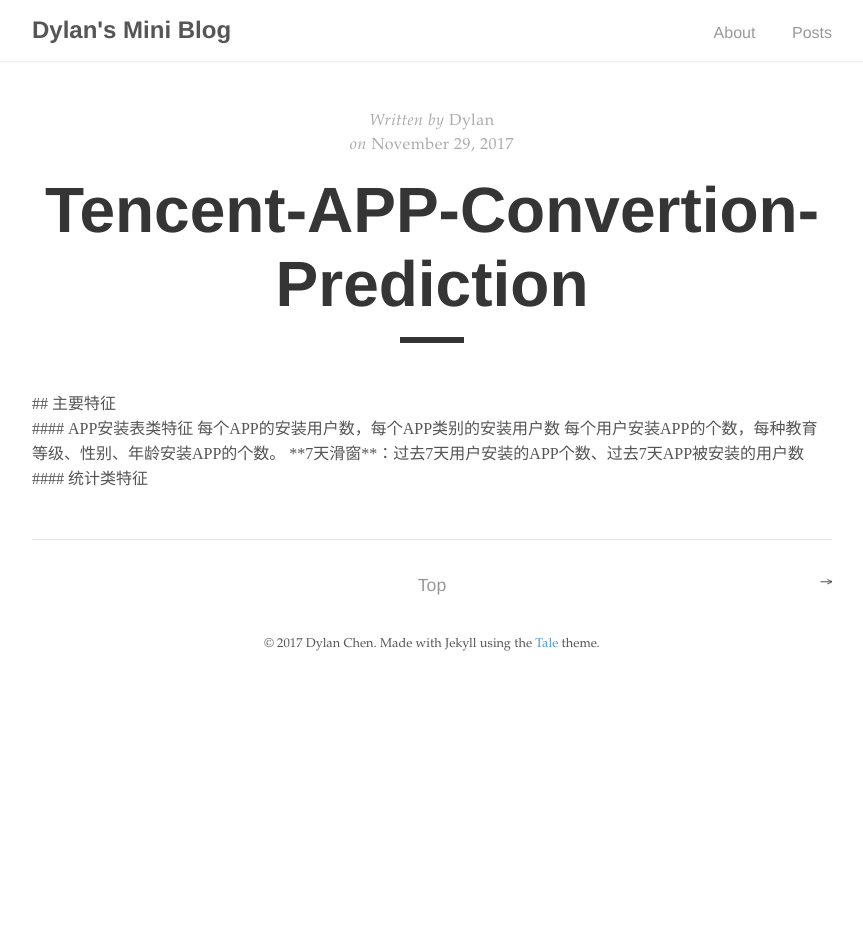
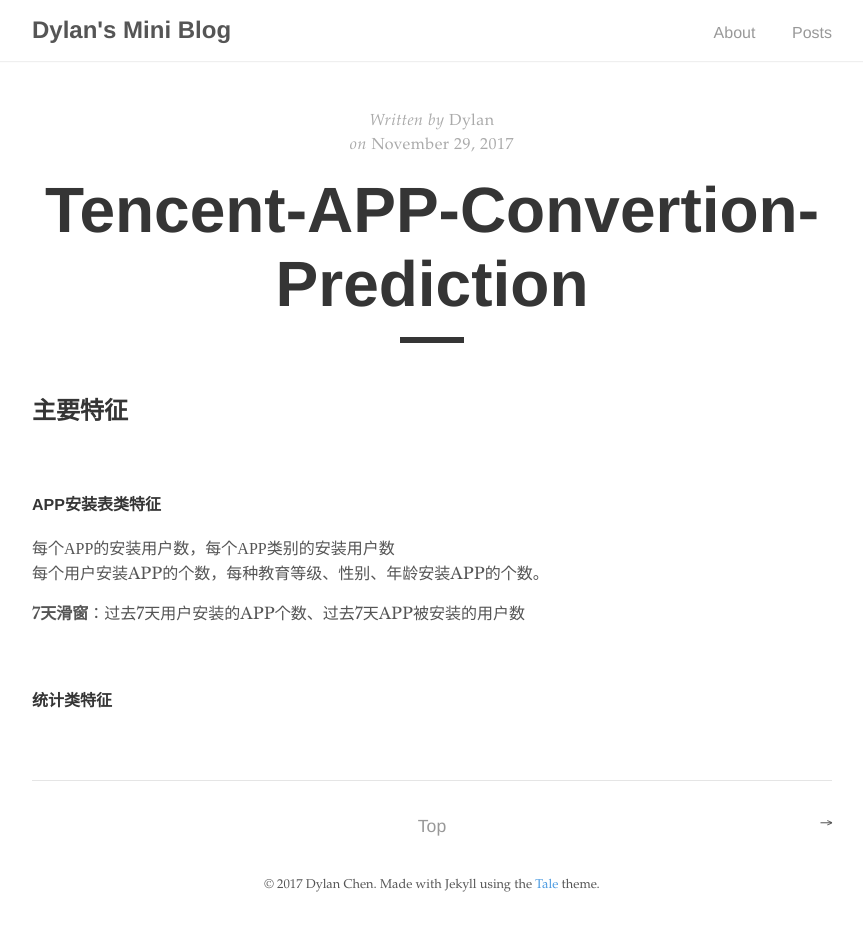
Before and after one commit to dylanchen0114/blog_pages, a Jekyll site: the page built from _posts/2017-11-29-Tencent-APP-Conversion-Cempetition.md, in a window 1280 px wide. Shown: the whole page, without its empty margins (208-1071 px from the left). Built offline with Jekyll 4.4.1, drawn with Linux system fonts in a browser that asks for light colours; before the commit the page ends 900 px from its top, so only the background shows below that.

Commit message:
first post

```diff
--- a/_posts/2017-11-29-Tencent-APP-Conversion-Cempetition.md
+++ b/_posts/2017-11-29-Tencent-APP-Conversion-Cempetition.md
@@ -6,7 +6,7 @@
 author: "Dylan"
 ---
 
-<font face="华文楷体">
+
 
 ## 主要特征
 
@@ -14,7 +14,7 @@
 
 #### APP安装表类特征
 
-每个APP的安装用户数，每个APP类别的安装用户数
+<font face="华文楷体"> 每个APP的安装用户数，每个APP类别的安装用户数 </font>
 
 每个用户安装APP的个数，每种教育等级、性别、年龄安装APP的个数。
 
@@ -23,7 +23,3 @@
 <br>
 
 #### 统计类特征
-
-
-
-</font>
```
